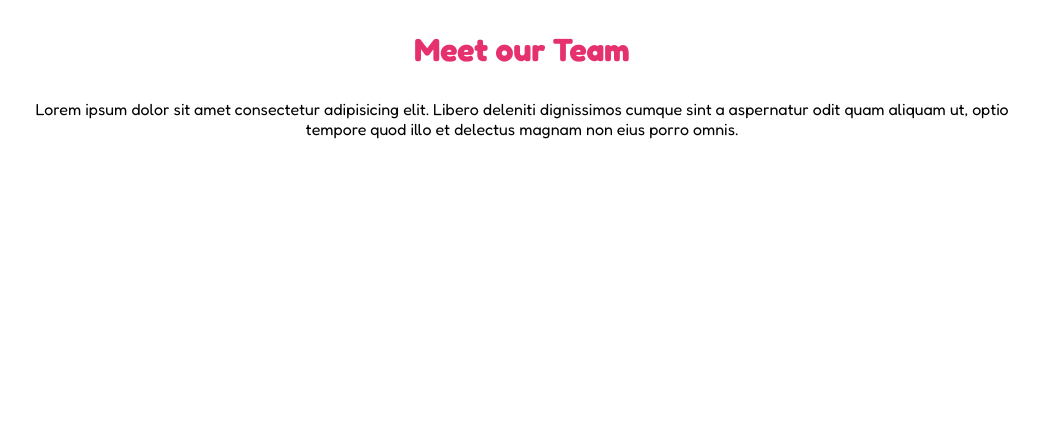
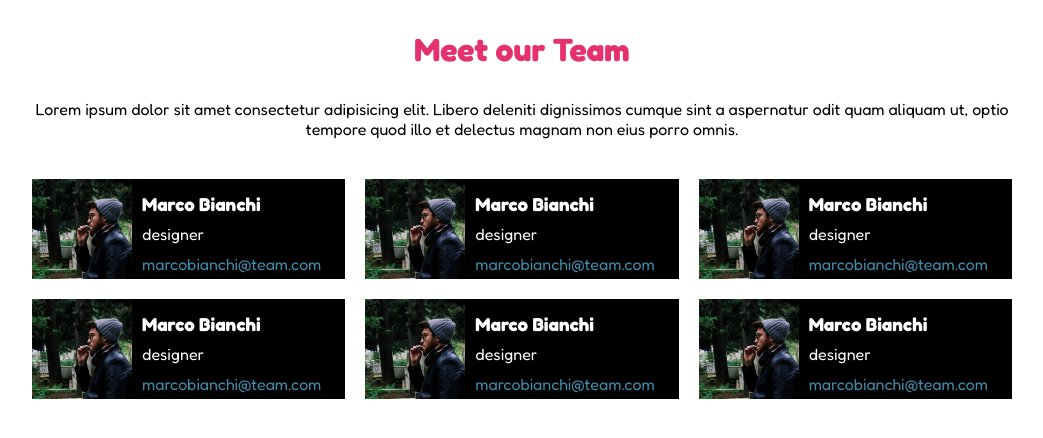
Before and after one commit to NicolaRicci100/html-css-flex-cards, a plain HTML site: page index.html in a window 1280 px wide. Shown: the whole page, without its empty margins (118-1161 px from the left). Drawn offline with Linux system fonts and the light colour scheme.

Commit message:
aggiunta elementi body

```diff
--- a/css/style.css
+++ b/css/style.css
@@ -31,3 +31,29 @@ h1{
 }
 
 /* impostazioni body */
+
+.row{
+    height: 120px;
+    display: flex;
+    flex-direction: row;
+    justify-content: space-around;
+}
+
+.card{
+    width: calc(100% / 3 - 20px);
+    height: 100px;
+    background-color: black;
+    margin: 10px;
+    display: flex;
+    color: white;
+}
+.description{
+    display: inline-block;
+    line-height: 30px;
+    margin: 10px 10px;
+}
+
+a{
+    color: var(--blue);
+    text-decoration: none;
+}
--- a/index.html
+++ b/index.html
@@ -16,7 +16,58 @@
             <p class="title">Lorem ipsum dolor sit amet consectetur adipisicing elit. Libero deleniti dignissimos cumque sint a aspernatur odit quam aliquam ut, optio tempore quod illo et delectus magnam non eius porro omnis.</p>
         </header>
         <body>
-
+            <div class="row">
+                <div class="card">
+                    <img src="img/male1.png" alt="Foto Marco Bianchi">
+                    <div class="description">
+                        <h3>Marco Bianchi</h3>
+                        <p>designer</p>
+                        <a href="mailto:marcobianchi@team.com">marcobianchi@team.com</a>
+                    </div>
+                </div>
+                <div class="card">
+                    <img src="img/male1.png" alt="Foto Marco Bianchi">
+                    <div class="description">
+                        <h3>Marco Bianchi</h3>
+                        <p>designer</p>
+                        <a href="mailto:marcobianchi@team.com">marcobianchi@team.com</a>
+                    </div>
+                </div>
+                <div class="card">
+                    <img src="img/male1.png" alt="Foto Marco Bianchi">
+                    <div class="description">
+                        <h3>Marco Bianchi</h3>
+                        <p>designer</p>
+                        <a href="mailto:marcobianchi@team.com">marcobianchi@team.com</a>
+                    </div>
+                </div>
+            </div>
+            <div class="row">
+                <div class="card">
+                    <img src="img/male1.png" alt="Foto Marco Bianchi">
+                    <div class="description">
+                        <h3>Marco Bianchi</h3>
+                        <p>designer</p>
+                        <a href="mailto:marcobianchi@team.com">marcobianchi@team.com</a>
+                    </div>
+                </div>
+                <div class="card">
+                    <img src="img/male1.png" alt="Foto Marco Bianchi">
+                    <div class="description">
+                        <h3>Marco Bianchi</h3>
+                        <p>designer</p>
+                        <a href="mailto:marcobianchi@team.com">marcobianchi@team.com</a>
+                    </div>
+                </div>
+                <div class="card">
+                    <img src="img/male1.png" alt="Foto Marco Bianchi">
+                    <div class="description">
+                        <h3>Marco Bianchi</h3>
+                        <p>designer</p>
+                        <a href="mailto:marcobianchi@team.com">marcobianchi@team.com</a>
+                    </div>
+                </div>
+            </div>
         </body>
     </div>
 </body>
```
